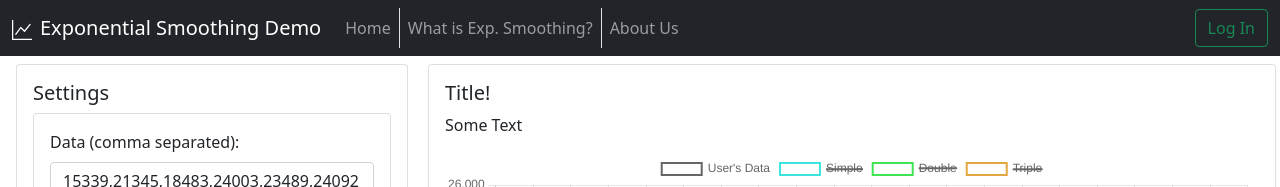
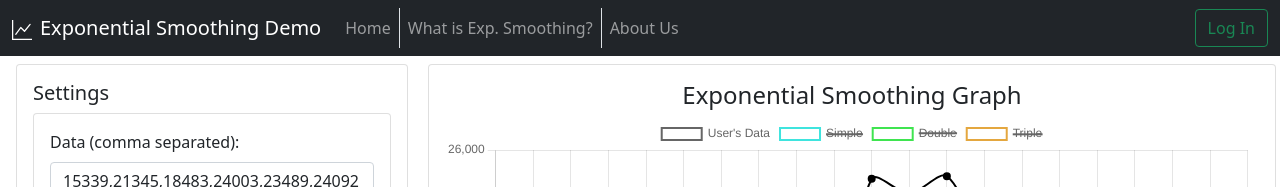
Before and after one commit to shuky-shukrun/Exponential-Smoothing-Demo, a React (Create React App) app: page / in a window 1280 px wide. Shown: the top 187 px of the page. Built offline with nearby package versions, Linux system fonts and the light colour scheme; no server answers.

Commit message:
change title

```diff
--- a/src/pages/home/home-page.jsx
+++ b/src/pages/home/home-page.jsx
@@ -52,8 +52,9 @@ const HomePage = (props) => {
         />
         <div className="col-md-8 mb-3 ms-2 table-responsive p-0">
           <Card>
-            <h5 className="card-title">Title!</h5>
-            <p className="card-text">Some Text</p>
+            <h4 className="card-title text-center">
+              Exponential Smoothing Graph
+            </h4>
             <Graph graphData={graphData} paramsData={paramsData} />
           </Card>
         </div>
```
